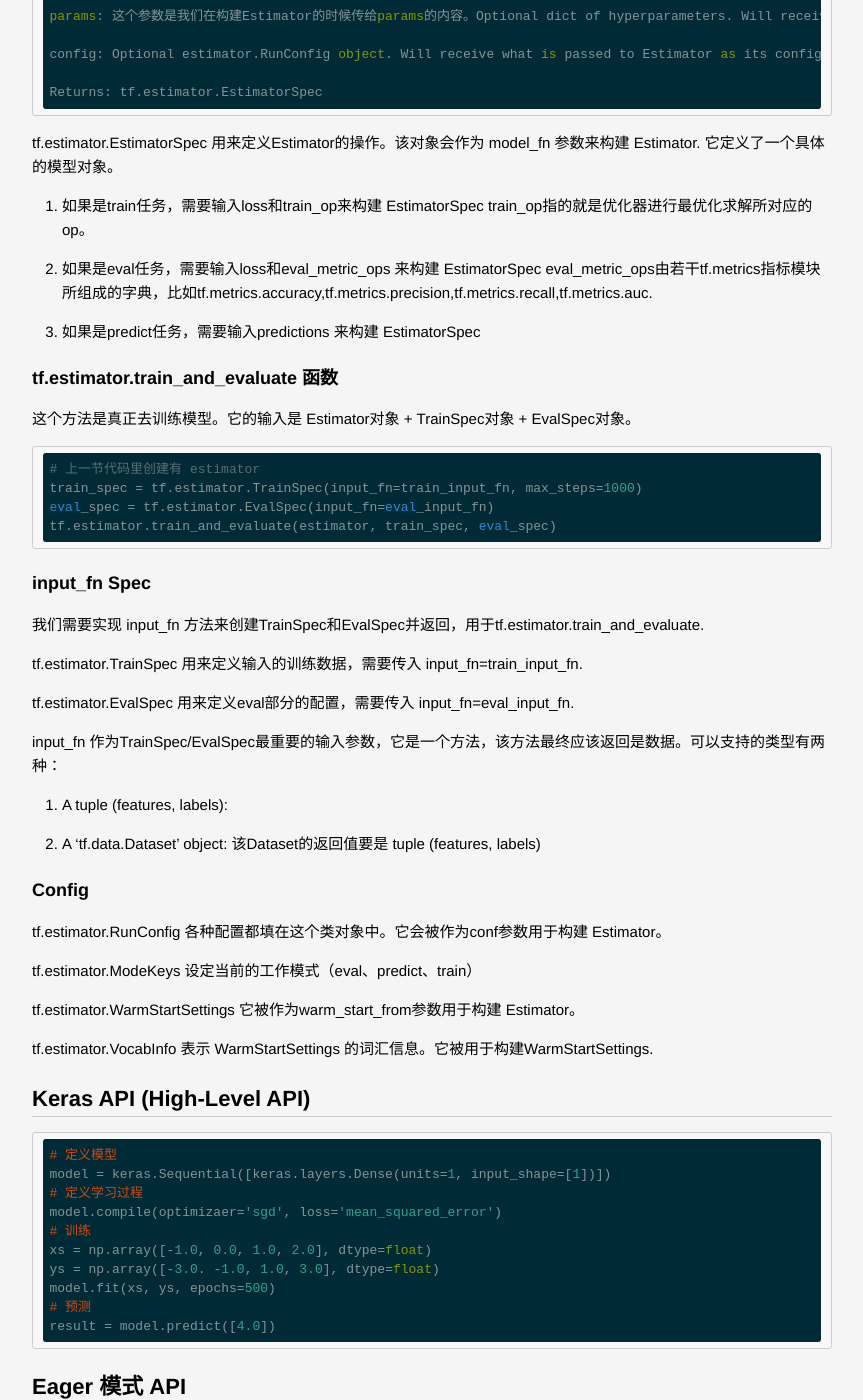
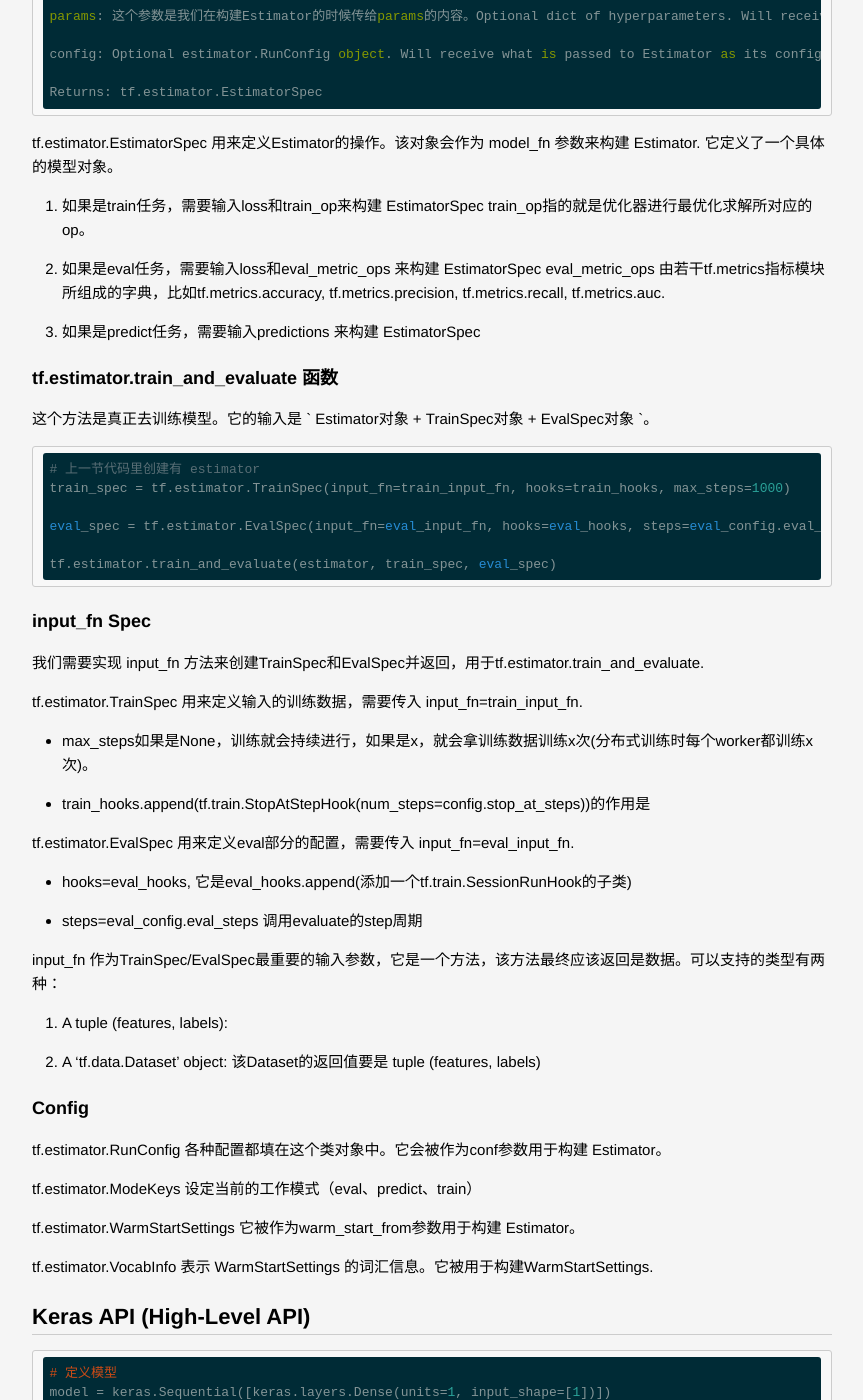
Before and after one commit to lucky521/blog, a Jekyll site: the page built from _posts/ml/2017-10-26-tensorflow.markdown, in a window 1280 px wide and 1400 px high, scrolled down 6298 px. Shown: the whole window, without its empty margins (208-1071 px from the left). Built offline with Jekyll 4.4.1, drawn with Linux system fonts in a browser that asks for light colours; some of the changed text lies outside the part shown.

Commit message:
Update 2017-10-26-tensorflow.markdown

````diff
--- a/_posts/ml/2017-10-26-tensorflow.markdown
+++ b/_posts/ml/2017-10-26-tensorflow.markdown
@@ -55,7 +55,7 @@
             'config': config,
             'args': args,
         },
-        model_dir=config.model_path,
+        model_dir=config.model_path,  如果该目录下有之前的checkpoints，会自动继续上一次的模型开始 训练。
         log_dir =config.tensorboard_dir,
         config=run_config,  # tf.estimator.RunConfig
         warm_start_from=ws  # tf.estimator.WarmStartSettings
@@ -86,18 +86,20 @@
 1. 如果是train任务，需要输入loss和train_op来构建 EstimatorSpec
 train_op指的就是优化器进行最优化求解所对应的op。
 2. 如果是eval任务，需要输入loss和eval_metric_ops 来构建 EstimatorSpec
-eval_metric_ops由若干tf.metrics指标模块所组成的字典，比如tf.metrics.accuracy,tf.metrics.precision,tf.metrics.recall,tf.metrics.auc.
+eval_metric_ops 由若干tf.metrics指标模块所组成的字典，比如tf.metrics.accuracy, tf.metrics.precision, tf.metrics.recall, tf.metrics.auc.
 3. 如果是predict任务，需要输入predictions 来构建 EstimatorSpec
 
 
 ### tf.estimator.train_and_evaluate 函数
 
-这个方法是真正去训练模型。它的输入是 Estimator对象 + TrainSpec对象 + EvalSpec对象。
+这个方法是真正去训练模型。它的输入是 ` Estimator对象 + TrainSpec对象 + EvalSpec对象 `。
 
 ```python
 # 上一节代码里创建有 estimator
-train_spec = tf.estimator.TrainSpec(input_fn=train_input_fn, max_steps=1000)
-eval_spec = tf.estimator.EvalSpec(input_fn=eval_input_fn)
+train_spec = tf.estimator.TrainSpec(input_fn=train_input_fn, hooks=train_hooks, max_steps=1000)
+
+eval_spec = tf.estimator.EvalSpec(input_fn=eval_input_fn, hooks=eval_hooks, steps=eval_config.eval_steps)
+
 tf.estimator.train_and_evaluate(estimator, train_spec, eval_spec)
 ```
 
@@ -106,8 +108,12 @@
 我们需要实现 input_fn 方法来创建TrainSpec和EvalSpec并返回，用于tf.estimator.train_and_evaluate.
 
 tf.estimator.TrainSpec  用来定义输入的训练数据，需要传入 input_fn=train_input_fn.
+  * max_steps如果是None，训练就会持续进行，如果是x，就会拿训练数据训练x次(分布式训练时每个worker都训练x次)。
+  * train_hooks.append(tf.train.StopAtStepHook(num_steps=config.stop_at_steps))的作用是
 
 tf.estimator.EvalSpec  用来定义eval部分的配置，需要传入 input_fn=eval_input_fn.
+  * hooks=eval_hooks, 它是eval_hooks.append(添加一个tf.train.SessionRunHook的子类)
+  * steps=eval_config.eval_steps 调用evaluate的step周期
 
 input_fn 作为TrainSpec/EvalSpec最重要的输入参数，它是一个方法，该方法最终应该返回是数据。可以支持的类型有两种：
 
@@ -1392,7 +1398,7 @@
 tf.estimator.Estimator.export_savedmodel
 这种方法将模型也保存为pb-variable格式。
 
-```
+```python
 export_savedmodel(
     export_dir_base,
     serving_input_receiver_fn,
````
Also changed, not shown: other parts of _posts/ml/2017-10-26-tensorflow.markdown (+1 -1 lines).
